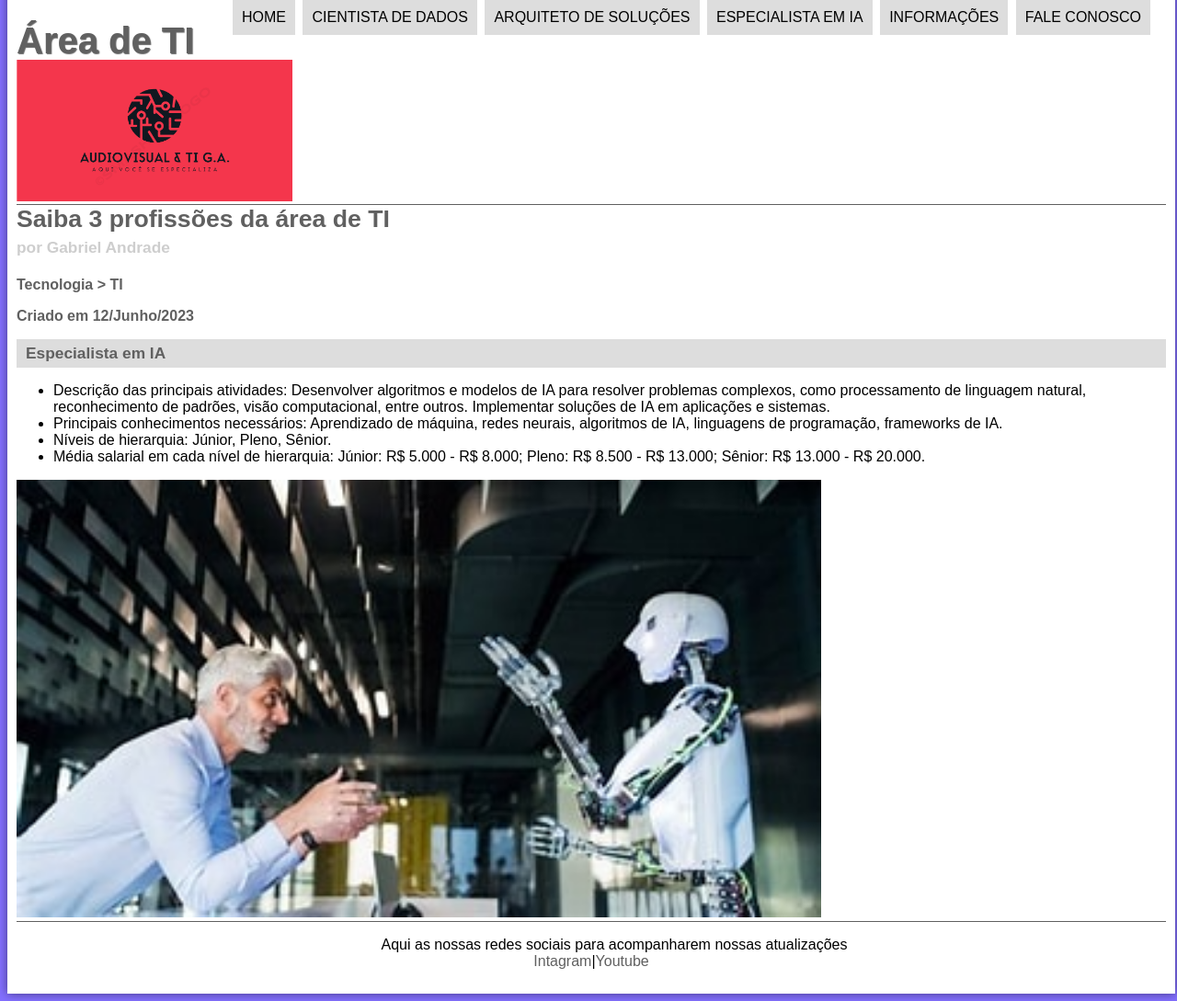
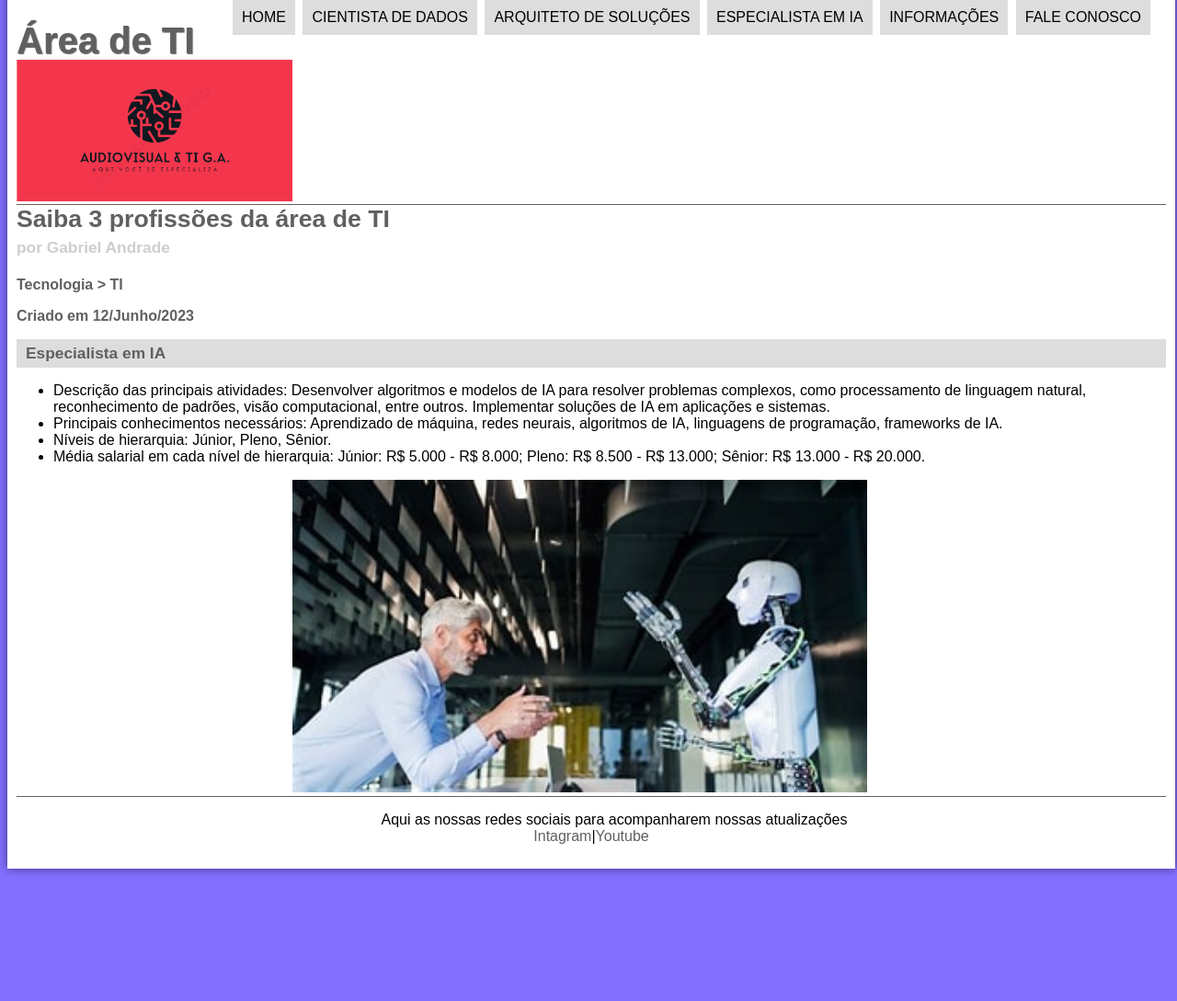
Before and after one commit to gabandrade26/meuxodo, a plain HTML site: page eia.html in a window 1280 px wide. Shown: the whole page at 92% size. After the commit the page ends 953 px from the top, so only its background shows below. Drawn offline with Linux system fonts and the light colour scheme.

Commit message:
commit inicial commit part.2

```diff
--- a/estilo.css
+++ b/estilo.css
@@ -148,3 +148,8 @@ article#pagina-inicial h3.ti {
 ul#corpo-lista {
     font-family: 'Berlin Sans FB', sans-serif;
 }
+
+img#corpo-video {
+    position: relative;
+    left: 500px;
+}
--- a/info.css
+++ b/info.css
@@ -1,6 +1,7 @@
 @charset "UTF-8";
 
 img#corpo-image {
-    width: 400px;
+    width: 25%;
     left: 500px;
+    position: relative;
 }
--- a/profissoes.css
+++ b/profissoes.css
@@ -1,6 +1,7 @@
 @charset "UTF-8";
 
 img#corpo-image {
-    width: 70%;
+    width: 50%;
     position:relative;
+    left: 300px;
 }
```
Also changed, not shown: fale-conosco.html (+1 -1 lines), enviar.jfif (deleted).
